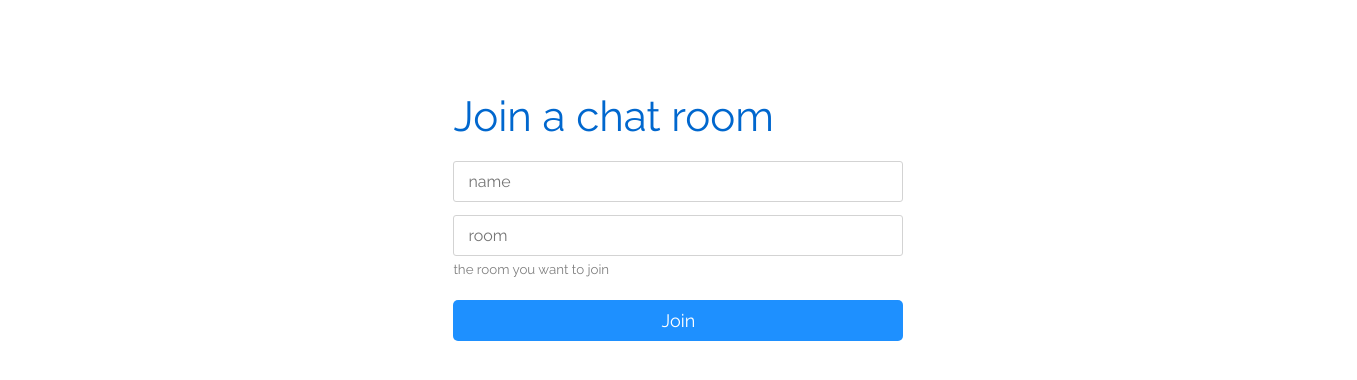
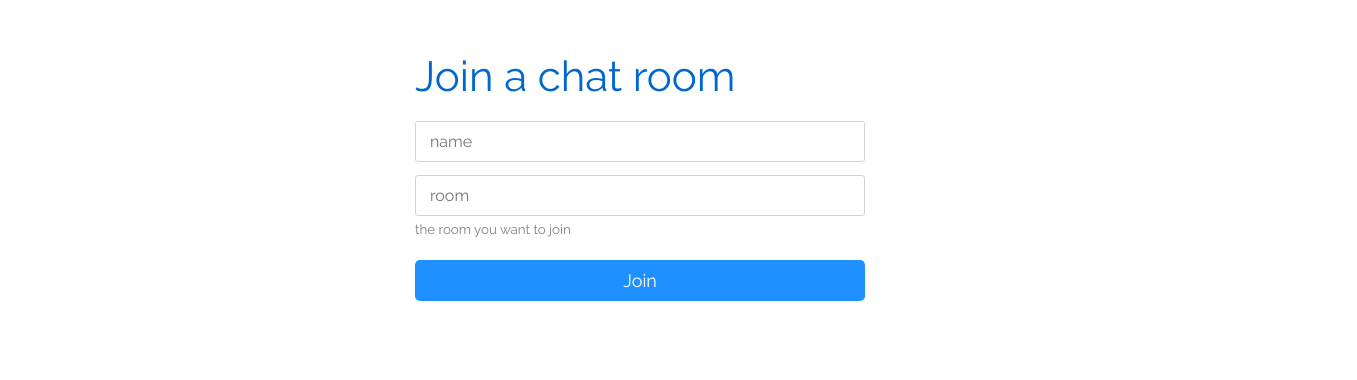
Before and after one commit to ankuobed/chat-app, a React (Create React App) app: page / in a window 1280 px wide. Shown: the part 198-578 px from the top of the page, 1357 px wide, since content can reach past the window. Built offline with nearby package versions, Linux system fonts and the light colour scheme.

Commit message:
clean up

```diff
--- a/src/App.css
+++ b/src/App.css
@@ -16,8 +16,8 @@ body {
     display: flex;
     justify-content: center;
     align-items: center;
-    width: 100%;
-    height: 100vh;
+    width: 94%;
+    height: 90vh;
 }
 
 input {
```
